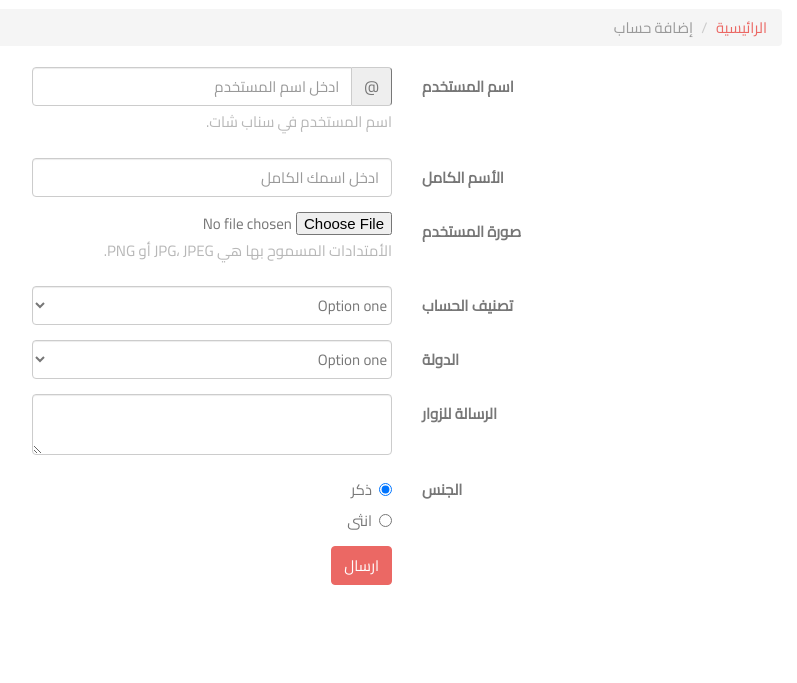
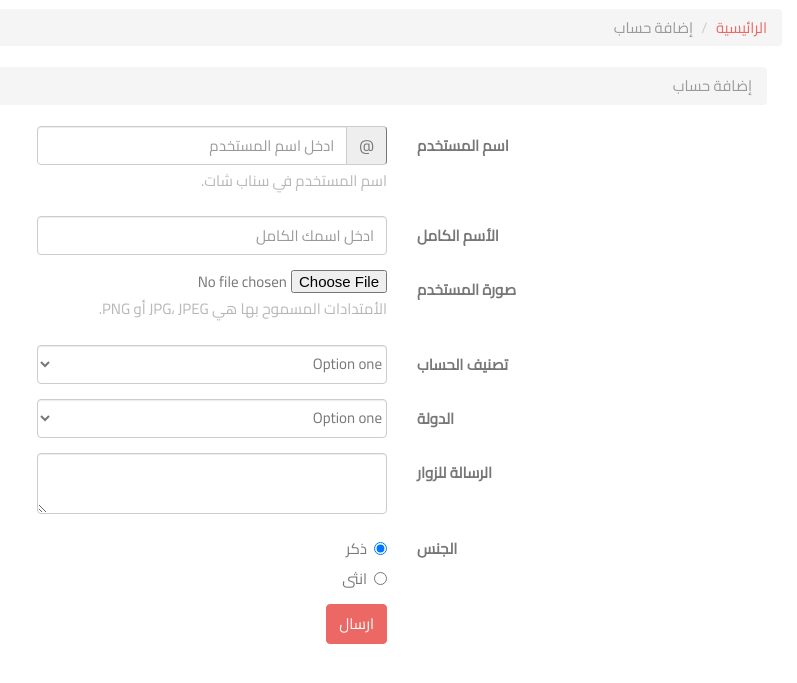
Before and after one commit to xlmnxp/addit, a PHP site: page /register.php in a window 1280 px wide. Shown: the part 61-744 px from the top of the page, without its empty margins (428-1225 px from the left). Run offline with PHP 8.4, Linux system fonts and the light colour scheme; data comes from the database, SQL or seed files in the repository; data that the repository does not hold is empty; some libraries are stand-ins or nearby versions; some web fonts are replaced.

Commit message:
Fix Template UI

```diff
--- a/Templates/Default/register.tpl
+++ b/Templates/Default/register.tpl
@@ -5,7 +5,12 @@
 
 {$search_form}
 
-<form id="register" method="post" class="form-horizontal" enctype="multipart/form-data">
+<div class="col-lg-12">
+
+    <ol class="breadcrumb">
+        <li class="active">{$page}</li>
+    </ol>
+    <form id="register" method="post" class="form-horizontal" enctype="multipart/form-data">
     {if @$errors}
         <div class="alert alert-danger" role="alert">
         {foreach @$errors as $error}
@@ -107,3 +112,4 @@
             </div>
     </fieldset>
 </form>
+</div>
```
